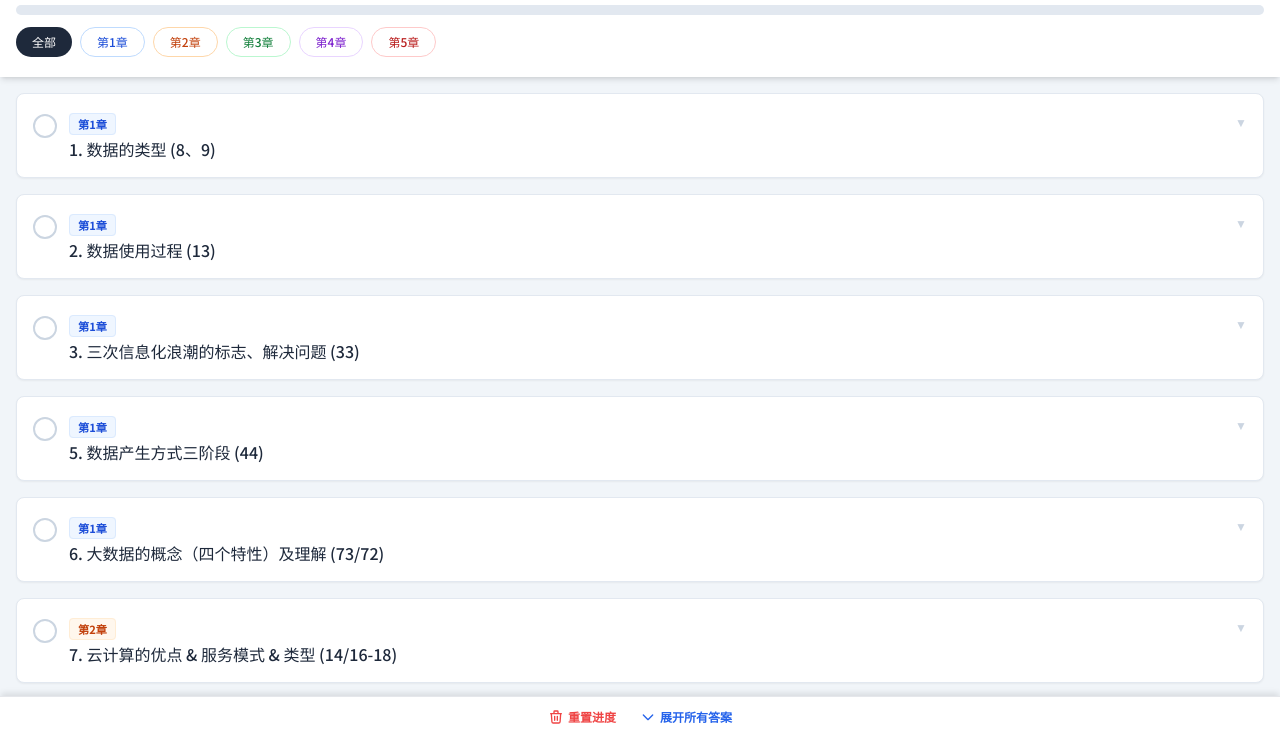
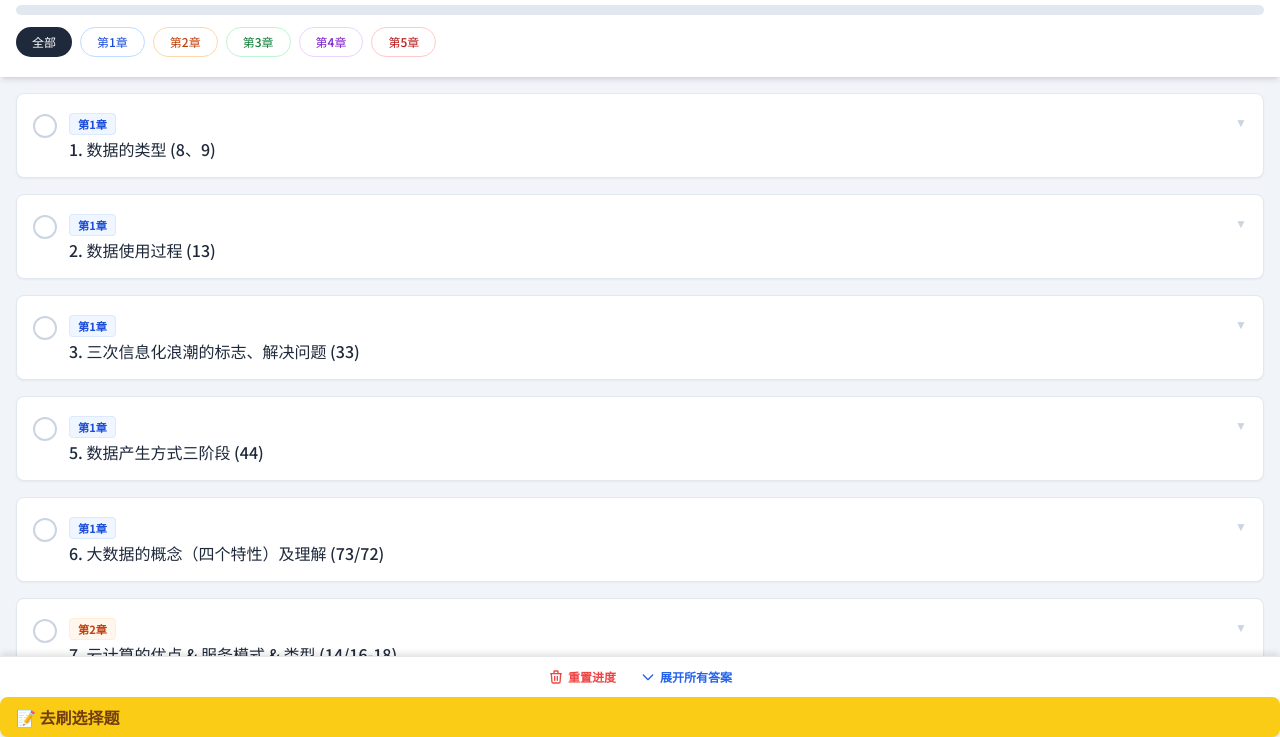
Before and after one commit to yuan-cod/-, a plain HTML site: page index.html in a window 1280 px wide. Shown: the part 63-800 px from the top of the page. Drawn offline with nearby package versions, Linux system fonts and the light colour scheme.

Commit message:
Update index.html

```diff
--- a/index.html
+++ b/index.html
@@ -665,3 +665,4 @@
 </body>
 
 </html>
+<a href="BigData_Quiz.html" class="px-4 py-2 bg-yellow-400 text-yellow-900 rounded-lg font-bold shadow-md hover:bg-yellow-300 transition">📝 去刷选择题</a>
```
